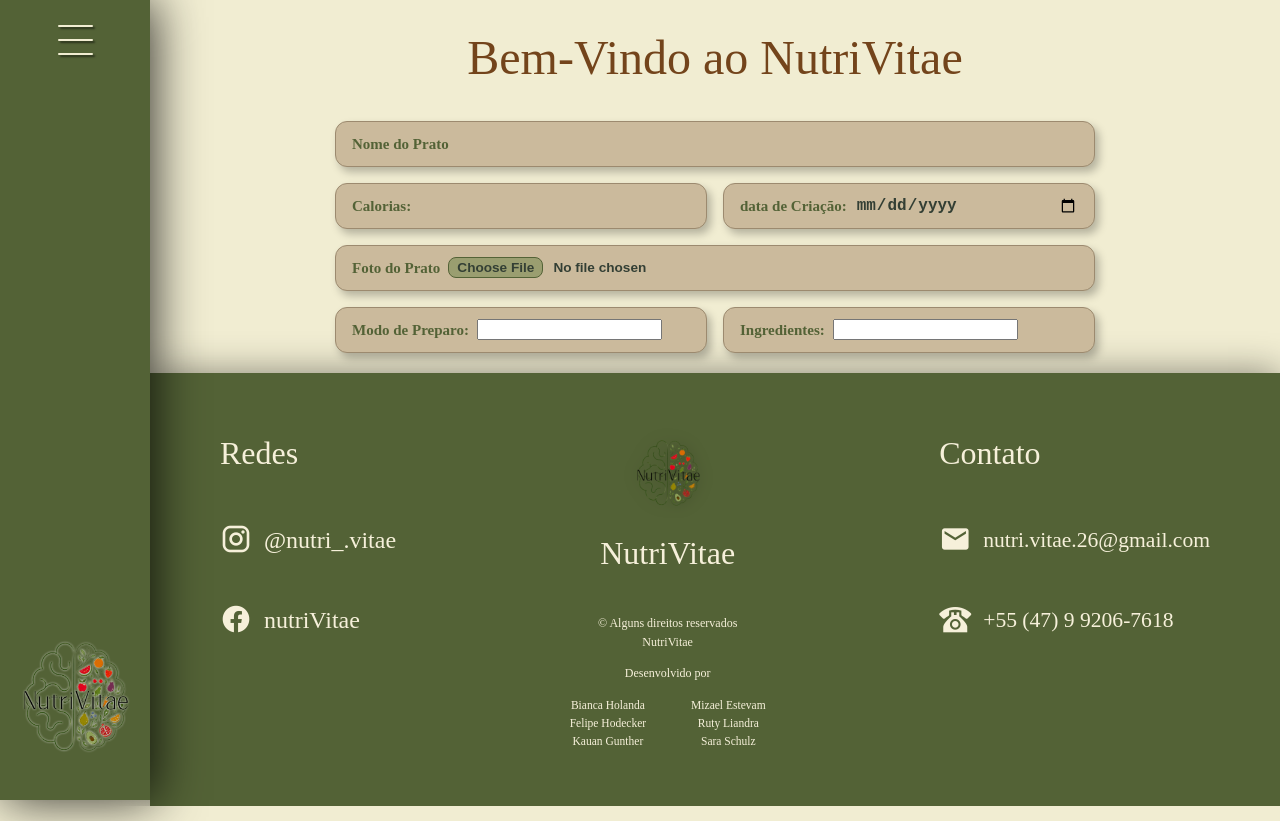
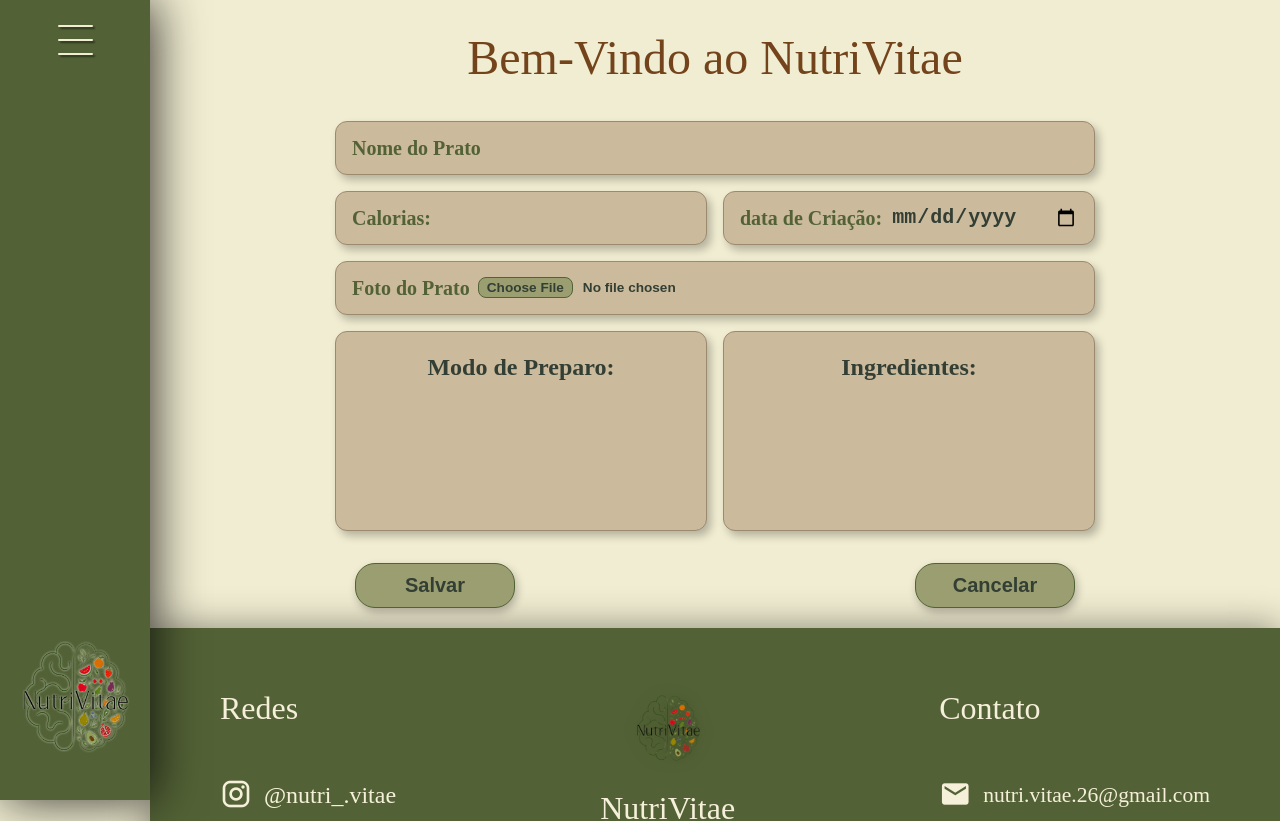
Before and after one commit to nutriVitae-hack2026/nutriVitae, a Vue app: page / in a window 1280 px wide. Shown: the top 821 px of the page. Built offline with nearby package versions, Linux system fonts and the light colour scheme; a web font is replaced by a local one.

Commit message:
feat: implementar função de cancelar e ajustar campos de entrada no cadastro de pratos

```diff
--- a/src/components/pratos/cadastroComponents.vue
+++ b/src/components/pratos/cadastroComponents.vue
@@ -65,6 +65,21 @@
     console.error(error)
   }
 }
+
+function cancelar() {
+  agendamento.value.profissional = {
+    nome: '',
+    calorias: '',
+    foto: null,
+    data: '',
+    preparo: '',
+    ingredientes: '',
+  }
+
+  if (fotoInputRef.value) {
+    fotoInputRef.value.value = ''
+  }
+}
 </script>
 
 <template>
@@ -81,8 +96,8 @@
         </div>
 
         <div class="input-card">
-          <label for="usr-tel">Calorias:</label>
-          <input id="usr-tel" type="text" v-model="agendamento.profissional.calorias" />
+          <label for="usr-calorias">Calorias:</label>
+          <input id="usr-calorias" type="text" v-model="agendamento.profissional.calorias" />
         </div>
 
         <div class="input-card">
@@ -93,17 +108,22 @@
         <div class="input-card full-width">
           <label for="usr-foto">Foto do Prato</label>
           <input id="usr-foto" type="file" accept="image/*" @change="aoSelecionarFotoPrato" />
+
         </div>
-
         <div class="input-grande">
           <label for="preparo">Modo de Preparo:</label>
-          <input id="preparo" type="text" v-model="agendamento.profissional.preparo" />
+          <textarea id="preparo" v-model="agendamento.profissional.preparo"></textarea>
         </div>
 
         <div class="input-grande">
           <label for="ingredientes">Ingredientes:</label>
-          <input id="ingredientes" type="text" v-model="agendamento.profissional.ingredientes" />
+          <textarea id="ingredientes" v-model="agendamento.profissional.ingredientes"></textarea>
         </div>
+      </div>
+
+      <div class="botao-container">
+        <button class="button" @click="salvar">Salvar</button>
+        <button class="button" @click="cancelar">Cancelar</button>
       </div>
     </section>
   </main>
@@ -136,19 +156,38 @@
 
 .input-grande {
   display: flex;
-  align-items: center;
+  flex-direction: column;
   background-color: #cbba9c;
   border: 1px solid #9c8a6f;
   border-radius: 12px;
-  padding: 10px 16px;
+  padding: 16px;
   box-shadow: 4px 5px 8px rgba(0, 0, 0, 0.25);
+  min-height: 200px;
+  align-items: center;
 }
 
 .input-grande label {
-  color: #536236;
+  color: #333f34;
   font-weight: bold;
-  margin-right: 8px;
+  margin-bottom: 8px;
   white-space: nowrap;
+  font-size: 1.5rem;
+}
+
+/* Textarea ajustado para começar do topo e quebrar linhas */
+.input-grande textarea {
+  width: 100%;
+  height: 100%;
+  flex: 1;
+  background: transparent;
+  border: none;
+  outline: none;
+  color: #333f34;
+  font-size: 1.1rem;
+  font-weight: bold;
+  font-family: inherit;
+  resize: none;
+  text-align: left; /* Garante que o texto comece do topo */
 }
 
 .input-card {
@@ -165,6 +204,7 @@
   font-weight: bold;
   margin-right: 8px;
   white-space: nowrap;
+  font-size: 1.25rem;
 }
 .input-card input,
 .input-card select {
@@ -173,7 +213,7 @@
   border: none;
   outline: none;
   color: #333f34;
-  font-size: 1rem;
+  font-size: 1.25rem;
   font-weight: bold;
 }
 .input-card select {
@@ -205,20 +245,36 @@
   background-color: #6b7c4f;
 }
 
-.btn-agendar {
-  width: 100%;
-  margin-top: 24px;
-  padding: 12px;
+.botao-container {
+  display: flex;
+  justify-content: space-between;
+  margin-top: 32px;
+  padding: 0 20px;
+}
+
+.button {
+  min-width: 160px;
+  padding: 10px 28px;
   background-color: #9a9e70;
   color: #333f34;
   border: 1px solid #536236;
-  border-radius: 12px;
-  font-size: 1.1rem;
+  border-radius: 20px;
+  font-size: 1.25rem;
   font-weight: bold;
   cursor: pointer;
-  box-shadow: 2px 4px 6px rgba(0, 0, 0, 0.2);
+  box-shadow: 2px 4px 8px rgba(0, 0, 0, 0.25);
+  transition:
+    background-color 0.2s,
+    transform 0.1s;
 }
 
+.button:hover {
+  background-color: #83875a;
+}
+
+.button:active {
+  transform: scale(0.98);
+}
 .resumo-container {
   position: relative;
   max-width: 850px;
@@ -226,4 +282,25 @@
   padding: 20px;
   min-height: 500px;
 }
+
+/* Estilo da barra de rolagem */
+.input-grande textarea::-webkit-scrollbar {
+  width: 16px; /* Largura da barra */
+}
+
+.input-grande textarea::-webkit-scrollbar-track {
+  background-color: #333f34; /* Cor de fundo escura da barra */
+  border-radius: 10px;
+}
+
+.input-grande textarea::-webkit-scrollbar-thumb {
+  background-color: #9a9e70; /* Cor verde clara do indicador de rolagem */
+  border-radius: 10px;
+}
+
+/* Suporte para Firefox */
+.input-grande textarea {
+  scrollbar-width: auto;
+  scrollbar-color: #9a9e70 #333f34;
+}
 </style>
```
